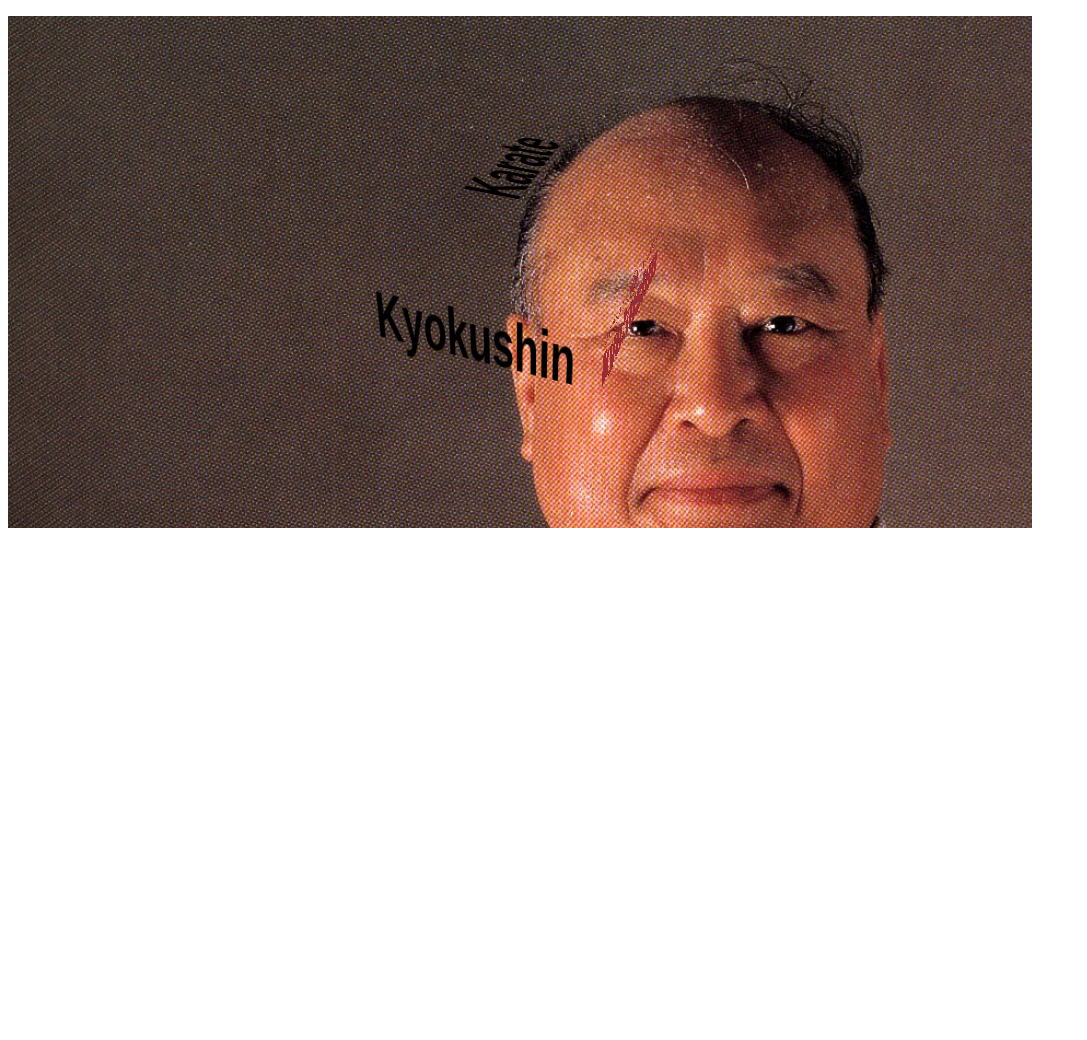
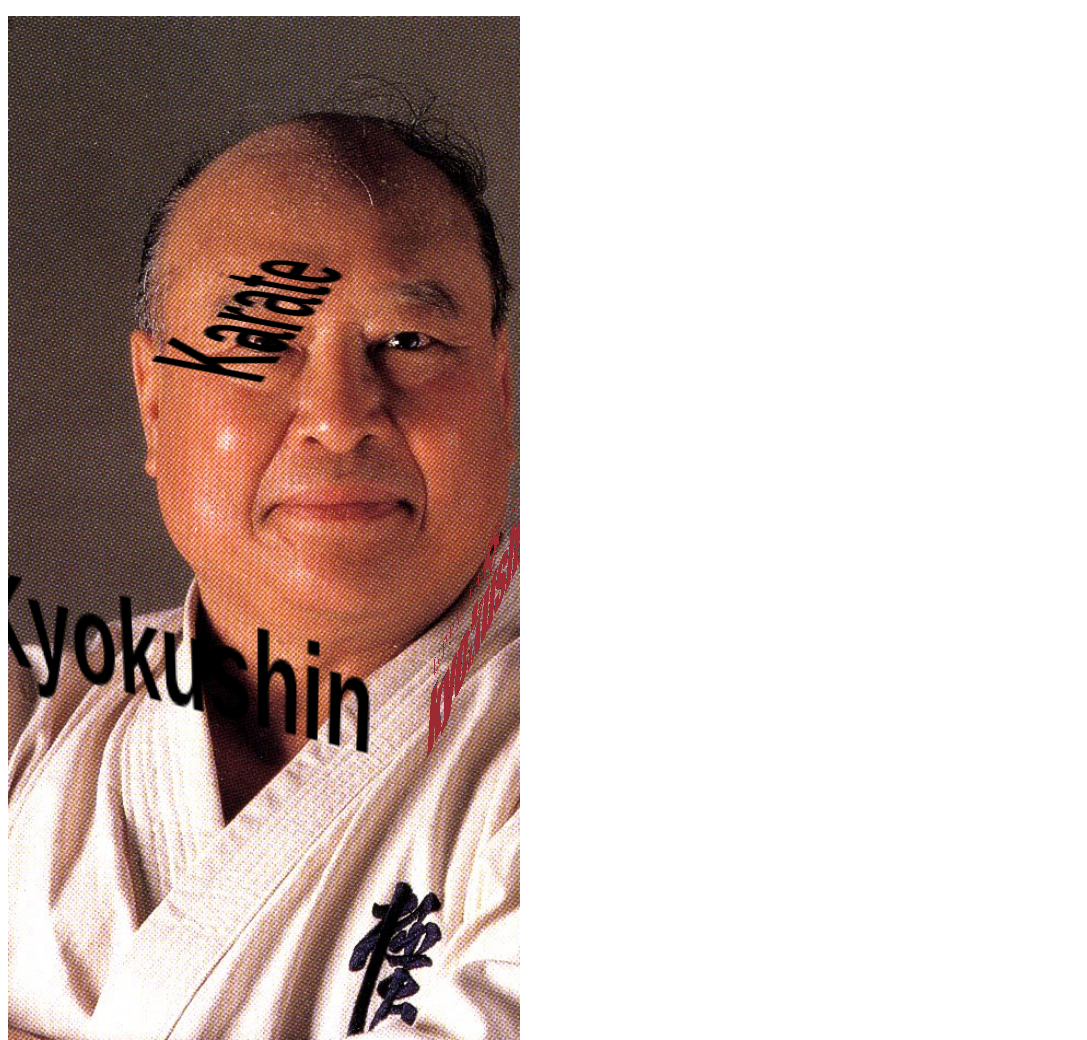
Before and after one commit to krisjo/krisjo.github.io, a plain HTML site: page ukk/index.html in a window 1280 px wide. Shown: the whole page, without its empty margins (0-1087 px from the left). Before the commit the page ends 800 px from the top, so only its background shows below. Drawn offline with Linux system fonts and the light colour scheme.

Commit message:
Update index.html

```diff
--- a/ukk/index.html
+++ b/ukk/index.html
@@ -7,7 +7,7 @@
 	<body onload="initCube()">
 		<p id="cube" texts="Uppsala;Kyokushin;Karate"
 		 images="/img/200px-Kyokushin.png;/img/kyokushin-vit-med-transparent-bakgrund.png;/img/kyokushin-logo-CA2508C8C8-seeklogo.com.png"
-		 style="height : 512px; width : 1024px; background-image: url('/img/Oyama.jpg');  background-repeat: no-repeat;
+		 style="height : 1024px; width : 512px; background-image: url('/img/Oyama.jpg');  background-repeat: no-repeat;
 		 background-attachment: fixed; background-size: cover;
 	   "></p>
     </body>
```
